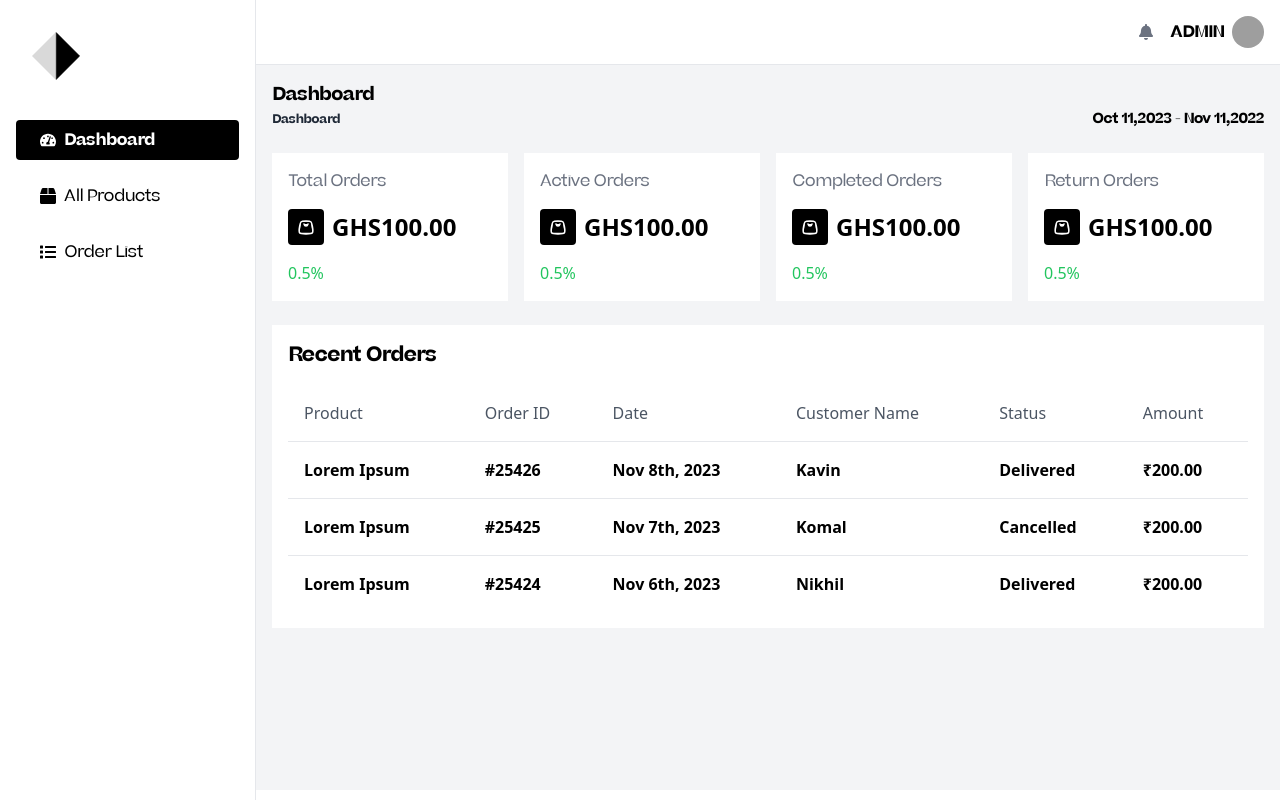
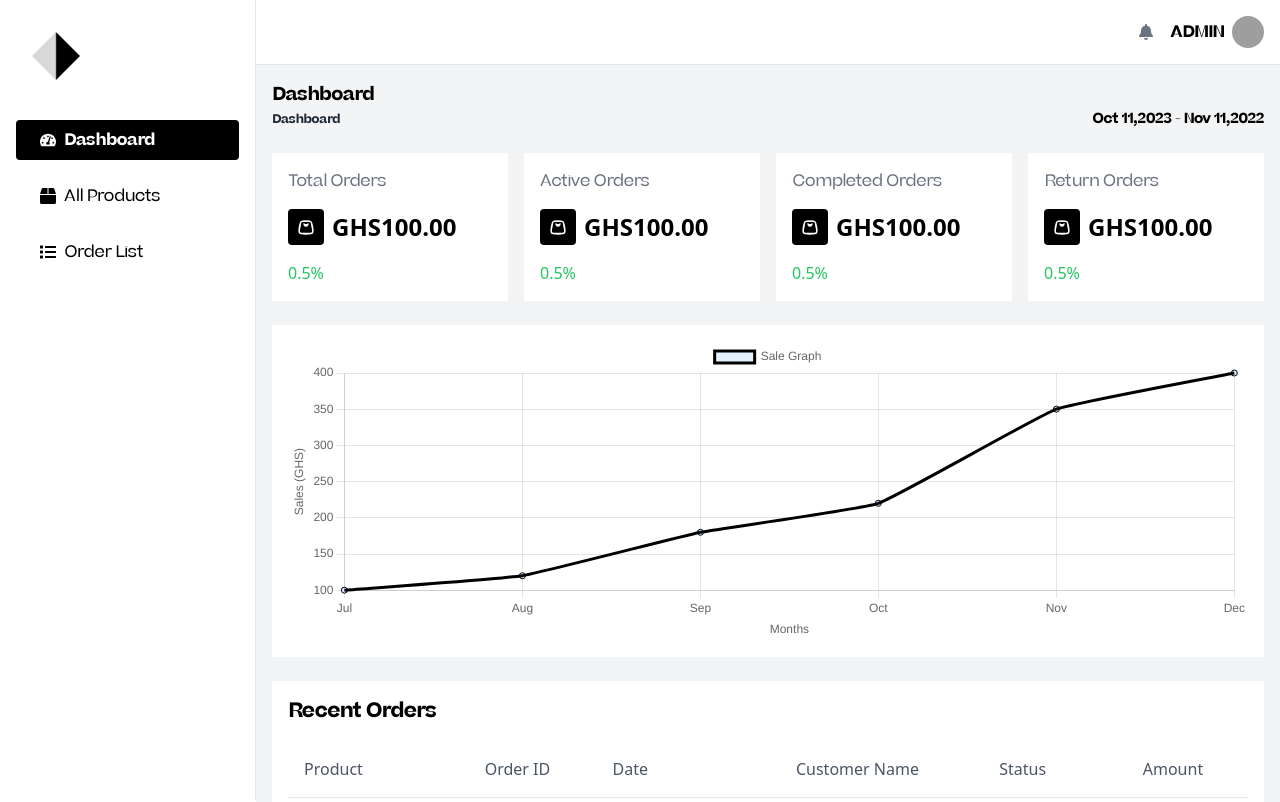
Before and after one commit to Acquaah-Emmanuel-Kofi/fashion-commerce, a Next.js app: page /admin/dashboard in a window 1280 px wide. Shown: the top 802 px of the page. Built offline with nearby package versions, Linux system fonts and the light colour scheme; grey boxes are pictures that could not be loaded.

Commit message:
feat: render graph on dashboard

```diff
--- a/src/app/admin/(pages)/dashboard/page.tsx
+++ b/src/app/admin/(pages)/dashboard/page.tsx
@@ -3,6 +3,7 @@ import StatsCard from "../../(components)/StatsCard";
 import RecentOrders from "./components/RecentOrders";
 import Breadcrumb from "@/app/shared/components/Breadcrumb";
 import HeaderTitle from "../../(components)/HeaderTitle";
+import Graph from "../products/components/Graph";
 
 const breadcrumbItems = [
   { label: "Dashboard", href: "" },
@@ -54,6 +55,8 @@ export default function Dashboard() {
         ))}
       </div>
 
+      <Graph />
+
       <RecentOrders />
     </div>
   );
```
